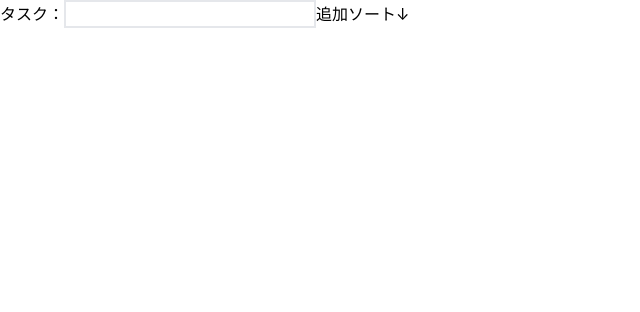
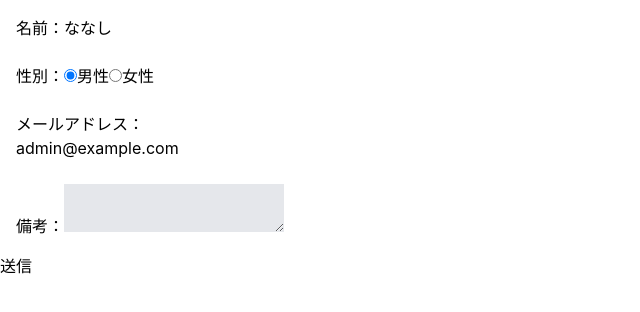
Before and after one commit to yadac/my-react, a React (Create React App) app: page / in a window 1280 px wide. Shown: the top 312 px of the page, without its empty margins (0-640 px from the left). Built offline with nearby package versions, Linux system fonts and the light colour scheme.

Commit message:
feat:react-hook-form

```diff
--- a/package.json
+++ b/package.json
@@ -9,6 +9,7 @@
     "@testing-library/user-event": "^13.5.0",
     "react": "^19.2.0",
     "react-dom": "^19.2.0",
+    "react-hook-form": "^7.68.0",
     "react-scripts": "5.0.1",
     "web-vitals": "^2.1.4"
   },
--- /dev/null
+++ b/src/components/FormBasic.js
@@ -0,0 +1,86 @@
+import { useForm } from "react-hook-form"
+export default function FormBasic() {
+    const defaultValues = {
+        name: 'ななし',
+        email: 'admin@example.com',
+        gender: 'male',
+        memo: ''
+    }
+
+    const { register, handleSubmit, formState: { errors } } = useForm({
+        defaultValues,
+    })
+
+    const onSubmit = data => console.log(data);
+    const onError = error => console.error(error);
+
+    return (
+        <form onSubmit={handleSubmit(onSubmit, onError)} noValidate>
+            <div className="p-2 m-2">
+                <label htmlFor="name">名前：</label>
+                <input id="name" type="text"
+                    {...register(`name`, {
+                        required: '名前は必須入力です',
+                        maxLength: {
+                            value: 20,
+                            message: '名前は20文字以内にしてください'
+                        }
+                    })} />
+                <div>{errors.name?.message}</div>
+            </div>
+
+            <div className="p-2 m-2">
+                <label htmlFor="gender">性別：</label>
+                <label>
+                    <input type="radio" value="male"
+                        {
+                        ...register('gender', {
+                            required: '性別は必須入力です'
+                        })
+                        } />男性
+                </label>
+                <label>
+                    <input type="radio" value="famale"
+                        {
+                        ...register('gender', {
+                            required: '性別は必須入力です'
+                        })
+                        } />女性
+                </label>
+                <div>{errors.gender?.message}</div>
+            </div>
+
+            <div className="p-2 m-2">
+                <label htmlFor="email">メールアドレス：</label><br />
+                <input id="email" name="email" type="text"
+                    {...register(`email`, {
+                        required: 'メールアドレスは必須入力です',
+                        pattern: {
+                            value: /([a-z\d+\-.]+)@([a-z\d-]+(?:\.[a-z]+)*)/i,
+                            message: 'メールアドレスの形式が不正です'
+                        }
+                    })} />
+                <div>{errors.email?.message}</div>
+            </div>
+
+            <div className="p-2 m-2">
+                <label htmlFor="memo">備考：</label>
+                <textarea id="memo" className="bg-gray-200" {
+                    ...register('memo', {
+                        required: '備考は必須入力です',
+                        minLength: {
+                            value: 10,
+                            message: '備考は10文字以上にしてください'
+                        }
+                    })
+                } />
+                <div>{errors.memo?.message}</div>
+            </div>
+
+            <div>
+                <button type="submit">送信</button>
+            </div>
+
+        </form >
+    )
+}
--- a/src/index.js
+++ b/src/index.js
@@ -2,12 +2,12 @@
 import ReactDOM from 'react-dom/client';
 import './index.css';
 import reportWebVitals from './reportWebVitals';
-import StateTodo2 from './components/StateTodo2';
+import FormBasic from './components/FormBasic';
 
 const root = ReactDOM.createRoot(document.getElementById('root'));
 root.render(
   <React.StrictMode>
-    <StateTodo2 />
+    <FormBasic />
   </React.StrictMode>
 );
 
```
Also changed, not shown: 1 other file (tests, documents, lock files or other folders).
